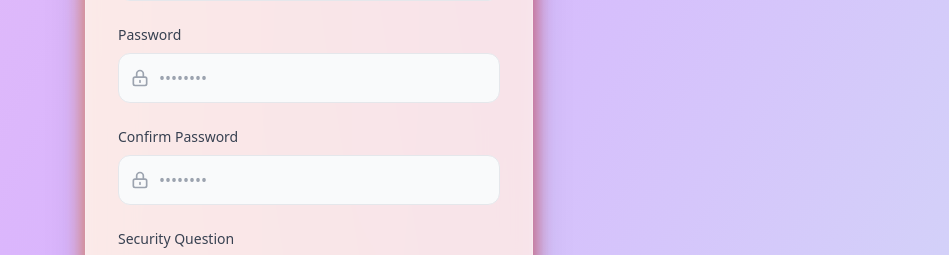
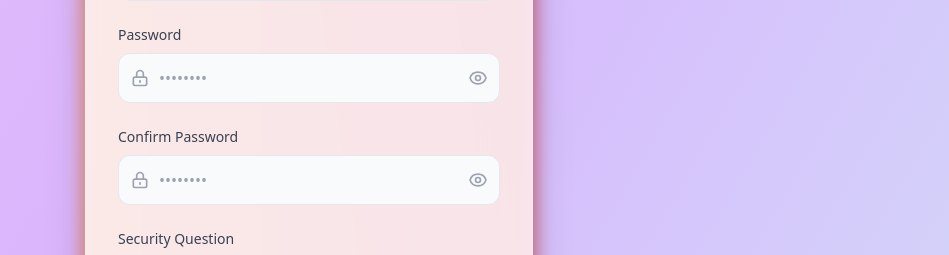
Before and after one commit to khaledwaleed100/five-a-side-manager-backend, an Angular app in the folder frontend/: page /register in a window 1280 px wide. Shown: the part 370-625 px from the top of the page, without its empty margins (331-1280 px from the left). Built offline with nearby package versions, Linux system fonts and the light colour scheme.

Commit message:
UI Polish: Add date/time icons to match form and password visibility toggle

```diff
--- a/frontend/src/app/features/auth/login/login.component.html
+++ b/frontend/src/app/features/auth/login/login.component.html
@@ -35,9 +35,20 @@
           <div class="absolute inset-y-0 left-0 pl-3 flex items-center pointer-events-none">
             <svg class="h-5 w-5 text-gray-400" fill="none" stroke="currentColor" viewBox="0 0 24 24"><path stroke-linecap="round" stroke-linejoin="round" stroke-width="2" d="M12 15v2m-6 4h12a2 2 0 002-2v-6a2 2 0 00-2-2H6a2 2 0 00-2 2v6a2 2 0 002 2zm10-10V7a4 4 0 00-8 0v4h8z"></path></svg>
           </div>
-          <input type="password" id="password" name="password" [(ngModel)]="password" required
-            class="block w-full pl-10 pr-3 py-3 border border-gray-200 dark:border-gray-700 rounded-xl bg-gray-50 dark:bg-slate-900/50 text-gray-900 dark:text-white placeholder-gray-400 focus:outline-none focus:ring-2 focus:ring-accent-light dark:focus:ring-accent-dark focus:border-transparent transition-all"
+          <input [type]="showPassword() ? 'text' : 'password'" id="password" name="password" [(ngModel)]="password" required
+            class="block w-full pl-10 pr-12 py-3 border border-gray-200 dark:border-gray-700 rounded-xl bg-gray-50 dark:bg-slate-900/50 text-gray-900 dark:text-white placeholder-gray-400 focus:outline-none focus:ring-2 focus:ring-accent-light dark:focus:ring-accent-dark focus:border-transparent transition-all"
             placeholder="••••••••">
+          <button type="button" (click)="togglePassword()" class="absolute inset-y-0 right-0 pr-3 flex items-center text-gray-400 hover:text-gray-500 focus:outline-none">
+            <!-- Eye Open Icon (when text is hidden) -->
+            <svg *ngIf="!showPassword()" class="h-5 w-5" fill="none" stroke="currentColor" viewBox="0 0 24 24">
+              <path stroke-linecap="round" stroke-linejoin="round" stroke-width="2" d="M15 12a3 3 0 11-6 0 3 3 0 016 0z"></path>
+              <path stroke-linecap="round" stroke-linejoin="round" stroke-width="2" d="M2.458 12C3.732 7.943 7.523 5 12 5c4.478 0 8.268 2.943 9.542 7-1.274 4.057-5.064 7-9.542 7-4.477 0-8.268-2.943-9.542-7z"></path>
+            </svg>
+            <!-- Eye Closed Icon (when text is visible) -->
+            <svg *ngIf="showPassword()" class="h-5 w-5" fill="none" stroke="currentColor" viewBox="0 0 24 24">
+              <path stroke-linecap="round" stroke-linejoin="round" stroke-width="2" d="M13.875 18.825A10.05 10.05 0 0112 19c-4.478 0-8.268-2.943-9.543-7a9.97 9.97 0 011.563-3.029m5.858.908a3 3 0 114.243 4.243M9.878 9.878l4.242 4.242M9.88 9.88l-3.29-3.29m7.532 7.532l3.29 3.29M3 3l3.59 3.59m0 0A9.953 9.953 0 0112 5c4.478 0 8.268 2.943 9.543 7a10.025 10.025 0 01-4.132 5.411m0 0L21 21"></path>
+            </svg>
+          </button>
         </div>
       </div>
 
--- a/frontend/src/app/features/auth/login/login.component.ts
+++ b/frontend/src/app/features/auth/login/login.component.ts
@@ -18,6 +18,11 @@ export class LoginComponent {
   password = '';
   error = signal('');
   isLoading = signal(false);
+  showPassword = signal(false);
+
+  togglePassword() {
+    this.showPassword.update(v => !v);
+  }
 
   onSubmit() {
     if (!this.email || !this.password) return;
--- a/frontend/src/app/features/auth/register/register.component.html
+++ b/frontend/src/app/features/auth/register/register.component.html
@@ -32,9 +32,18 @@
           <div class="absolute inset-y-0 left-0 pl-3 flex items-center pointer-events-none">
             <svg class="h-5 w-5 text-gray-400" fill="none" stroke="currentColor" viewBox="0 0 24 24"><path stroke-linecap="round" stroke-linejoin="round" stroke-width="2" d="M12 15v2m-6 4h12a2 2 0 002-2v-6a2 2 0 00-2-2H6a2 2 0 00-2 2v6a2 2 0 002 2zm10-10V7a4 4 0 00-8 0v4h8z"></path></svg>
           </div>
-          <input type="password" id="password" name="password" [(ngModel)]="password" required minlength="6"
-            class="block w-full pl-10 pr-3 py-3 border border-gray-200 dark:border-gray-700 rounded-xl bg-gray-50 dark:bg-slate-900/50 text-gray-900 dark:text-white placeholder-gray-400 focus:outline-none focus:ring-2 focus:ring-accent-light dark:focus:ring-accent-dark focus:border-transparent transition-all"
+          <input [type]="showPassword() ? 'text' : 'password'" id="password" name="password" [(ngModel)]="password" required minlength="6"
+            class="block w-full pl-10 pr-12 py-3 border border-gray-200 dark:border-gray-700 rounded-xl bg-gray-50 dark:bg-slate-900/50 text-gray-900 dark:text-white placeholder-gray-400 focus:outline-none focus:ring-2 focus:ring-accent-light dark:focus:ring-accent-dark focus:border-transparent transition-all"
             placeholder="••••••••">
+          <button type="button" (click)="togglePassword()" class="absolute inset-y-0 right-0 pr-3 flex items-center text-gray-400 hover:text-gray-500 focus:outline-none">
+            <svg *ngIf="!showPassword()" class="h-5 w-5" fill="none" stroke="currentColor" viewBox="0 0 24 24">
+              <path stroke-linecap="round" stroke-linejoin="round" stroke-width="2" d="M15 12a3 3 0 11-6 0 3 3 0 016 0z"></path>
+              <path stroke-linecap="round" stroke-linejoin="round" stroke-width="2" d="M2.458 12C3.732 7.943 7.523 5 12 5c4.478 0 8.268 2.943 9.542 7-1.274 4.057-5.064 7-9.542 7-4.477 0-8.268-2.943-9.542-7z"></path>
+            </svg>
+            <svg *ngIf="showPassword()" class="h-5 w-5" fill="none" stroke="currentColor" viewBox="0 0 24 24">
+              <path stroke-linecap="round" stroke-linejoin="round" stroke-width="2" d="M13.875 18.825A10.05 10.05 0 0112 19c-4.478 0-8.268-2.943-9.543-7a9.97 9.97 0 011.563-3.029m5.858.908a3 3 0 114.243 4.243M9.878 9.878l4.242 4.242M9.88 9.88l-3.29-3.29m7.532 7.532l3.29 3.29M3 3l3.59 3.59m0 0A9.953 9.953 0 0112 5c4.478 0 8.268 2.943 9.543 7a10.025 10.025 0 01-4.132 5.411m0 0L21 21"></path>
+            </svg>
+          </button>
         </div>
       </div>
 
@@ -44,9 +53,18 @@
           <div class="absolute inset-y-0 left-0 pl-3 flex items-center pointer-events-none">
             <svg class="h-5 w-5 text-gray-400" fill="none" stroke="currentColor" viewBox="0 0 24 24"><path stroke-linecap="round" stroke-linejoin="round" stroke-width="2" d="M12 15v2m-6 4h12a2 2 0 002-2v-6a2 2 0 00-2-2H6a2 2 0 00-2 2v6a2 2 0 002 2zm10-10V7a4 4 0 00-8 0v4h8z"></path></svg>
           </div>
-          <input type="password" id="confirmPassword" name="confirmPassword" [(ngModel)]="confirmPassword" required minlength="6"
-            class="block w-full pl-10 pr-3 py-3 border border-gray-200 dark:border-gray-700 rounded-xl bg-gray-50 dark:bg-slate-900/50 text-gray-900 dark:text-white placeholder-gray-400 focus:outline-none focus:ring-2 focus:ring-accent-light dark:focus:ring-accent-dark focus:border-transparent transition-all"
+          <input [type]="showConfirmPassword() ? 'text' : 'password'" id="confirmPassword" name="confirmPassword" [(ngModel)]="confirmPassword" required minlength="6"
+            class="block w-full pl-10 pr-12 py-3 border border-gray-200 dark:border-gray-700 rounded-xl bg-gray-50 dark:bg-slate-900/50 text-gray-900 dark:text-white placeholder-gray-400 focus:outline-none focus:ring-2 focus:ring-accent-light dark:focus:ring-accent-dark focus:border-transparent transition-all"
             placeholder="••••••••">
+          <button type="button" (click)="toggleConfirmPassword()" class="absolute inset-y-0 right-0 pr-3 flex items-center text-gray-400 hover:text-gray-500 focus:outline-none">
+            <svg *ngIf="!showConfirmPassword()" class="h-5 w-5" fill="none" stroke="currentColor" viewBox="0 0 24 24">
+              <path stroke-linecap="round" stroke-linejoin="round" stroke-width="2" d="M15 12a3 3 0 11-6 0 3 3 0 016 0z"></path>
+              <path stroke-linecap="round" stroke-linejoin="round" stroke-width="2" d="M2.458 12C3.732 7.943 7.523 5 12 5c4.478 0 8.268 2.943 9.542 7-1.274 4.057-5.064 7-9.542 7-4.477 0-8.268-2.943-9.542-7z"></path>
+            </svg>
+            <svg *ngIf="showConfirmPassword()" class="h-5 w-5" fill="none" stroke="currentColor" viewBox="0 0 24 24">
+              <path stroke-linecap="round" stroke-linejoin="round" stroke-width="2" d="M13.875 18.825A10.05 10.05 0 0112 19c-4.478 0-8.268-2.943-9.543-7a9.97 9.97 0 011.563-3.029m5.858.908a3 3 0 114.243 4.243M9.878 9.878l4.242 4.242M9.88 9.88l-3.29-3.29m7.532 7.532l3.29 3.29M3 3l3.59 3.59m0 0A9.953 9.953 0 0112 5c4.478 0 8.268 2.943 9.543 7a10.025 10.025 0 01-4.132 5.411m0 0L21 21"></path>
+            </svg>
+          </button>
         </div>
       </div>
 
--- a/frontend/src/app/features/auth/register/register.component.ts
+++ b/frontend/src/app/features/auth/register/register.component.ts
@@ -30,6 +30,16 @@ export class RegisterComponent {
 
   error = signal('');
   isLoading = signal(false);
+  showPassword = signal(false);
+  showConfirmPassword = signal(false);
+
+  togglePassword() {
+    this.showPassword.update(v => !v);
+  }
+
+  toggleConfirmPassword() {
+    this.showConfirmPassword.update(v => !v);
+  }
 
   onSubmit() {
     if (!this.email || !this.password || !this.confirmPassword || !this.selectedQuestion || !this.securityAnswer) return;
--- a/frontend/src/app/features/matches/matches.component.ts
+++ b/frontend/src/app/features/matches/matches.component.ts
@@ -49,13 +49,23 @@ import { MatchService, Match } from '../../core/services/match.service';
           </div>
           <div>
             <label class="block text-sm font-medium text-gray-700 dark:text-gray-300 mb-1">Date</label>
-            <input [(ngModel)]="newMatch.date" name="date" type="date" required
-                   class="w-full px-4 py-2 rounded-lg border border-gray-300 dark:border-gray-700 bg-white dark:bg-gray-800 text-gray-900 dark:text-white focus:ring-2 focus:ring-accent-light dark:focus:ring-accent-dark outline-none transition-all">
+            <div class="relative">
+              <div class="absolute inset-y-0 left-0 pl-3 flex items-center pointer-events-none">
+                <svg class="w-5 h-5 text-gray-500" fill="none" stroke="currentColor" viewBox="0 0 24 24"><path stroke-linecap="round" stroke-linejoin="round" stroke-width="2" d="M8 7V3m8 4V3m-9 8h10M5 21h14a2 2 0 002-2V7a2 2 0 00-2-2H5a2 2 0 00-2 2v12a2 2 0 002 2z"></path></svg>
+              </div>
+              <input [(ngModel)]="newMatch.date" name="date" type="date" required
+                     class="w-full pl-10 pr-4 py-2 rounded-lg border border-gray-300 dark:border-gray-700 bg-white dark:bg-gray-800 text-gray-900 dark:text-white focus:ring-2 focus:ring-accent-light dark:focus:ring-accent-dark outline-none transition-all">
+            </div>
           </div>
           <div>
             <label class="block text-sm font-medium text-gray-700 dark:text-gray-300 mb-1">Time</label>
-            <input [(ngModel)]="newMatch.time" name="time" type="time" required
-                   class="w-full px-4 py-2 rounded-lg border border-gray-300 dark:border-gray-700 bg-white dark:bg-gray-800 text-gray-900 dark:text-white focus:ring-2 focus:ring-accent-light dark:focus:ring-accent-dark outline-none transition-all">
+            <div class="relative">
+              <div class="absolute inset-y-0 left-0 pl-3 flex items-center pointer-events-none">
+                <svg class="w-5 h-5 text-gray-500" fill="none" stroke="currentColor" viewBox="0 0 24 24"><path stroke-linecap="round" stroke-linejoin="round" stroke-width="2" d="M12 8v4l3 3m6-3a9 9 0 11-18 0 9 9 0 0118 0z"></path></svg>
+              </div>
+              <input [(ngModel)]="newMatch.time" name="time" type="time" required
+                     class="w-full pl-10 pr-4 py-2 rounded-lg border border-gray-300 dark:border-gray-700 bg-white dark:bg-gray-800 text-gray-900 dark:text-white focus:ring-2 focus:ring-accent-light dark:focus:ring-accent-dark outline-none transition-all">
+            </div>
           </div>
           <div class="md:col-span-3 flex justify-end mt-2">
             <button type="submit"
```
